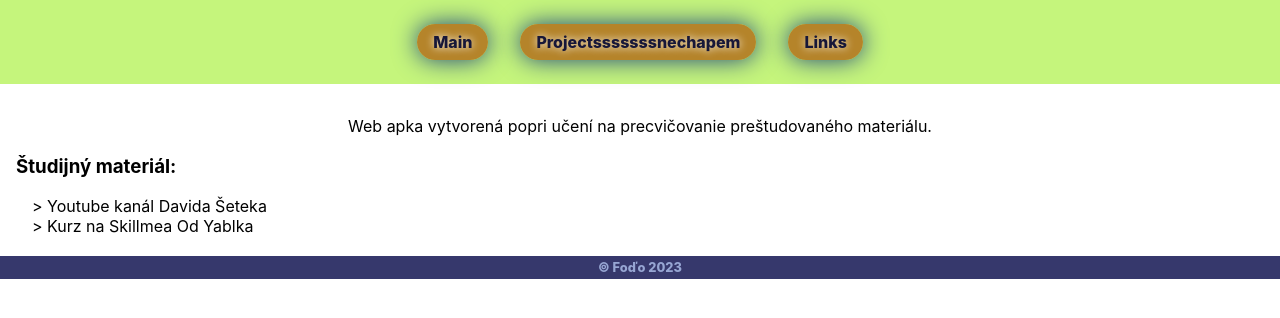
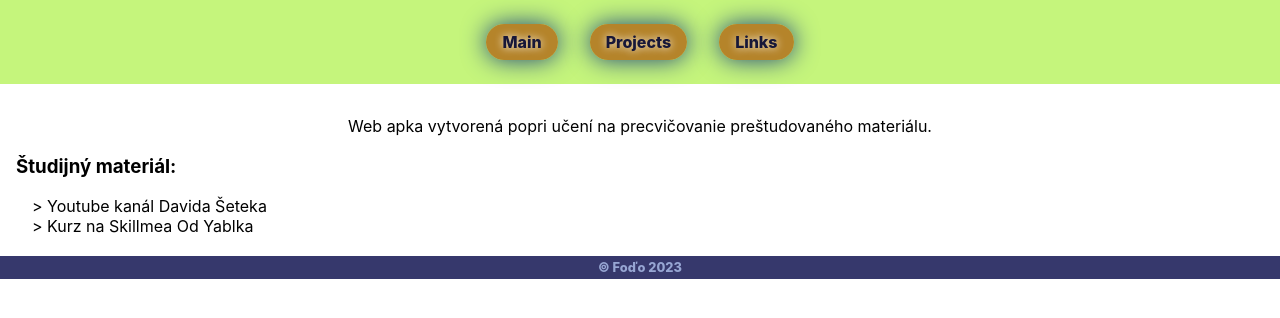
Before and after one commit to FodoFofo/Ucenie, a React (Create React App) app: page / in a window 1280 px wide. Shown: the top 318 px of the page. Built offline with nearby package versions, Linux system fonts and the light colour scheme; the HTML template or start-up script is replaced by a standard one.

Commit message:
Konecne funguje, mazem testovacie blbosti

```diff
--- a/src/components/Navigation.tsx
+++ b/src/components/Navigation.tsx
@@ -11,7 +11,7 @@ const Navigation = () => {
         Main
       </NavLink>
       <NavLink className="nav-link" to="/projects">
-        Projectsssssssnechapem
+        Projects
       </NavLink>
       <NavLink className="nav-link" to="/links">
         Links
```
